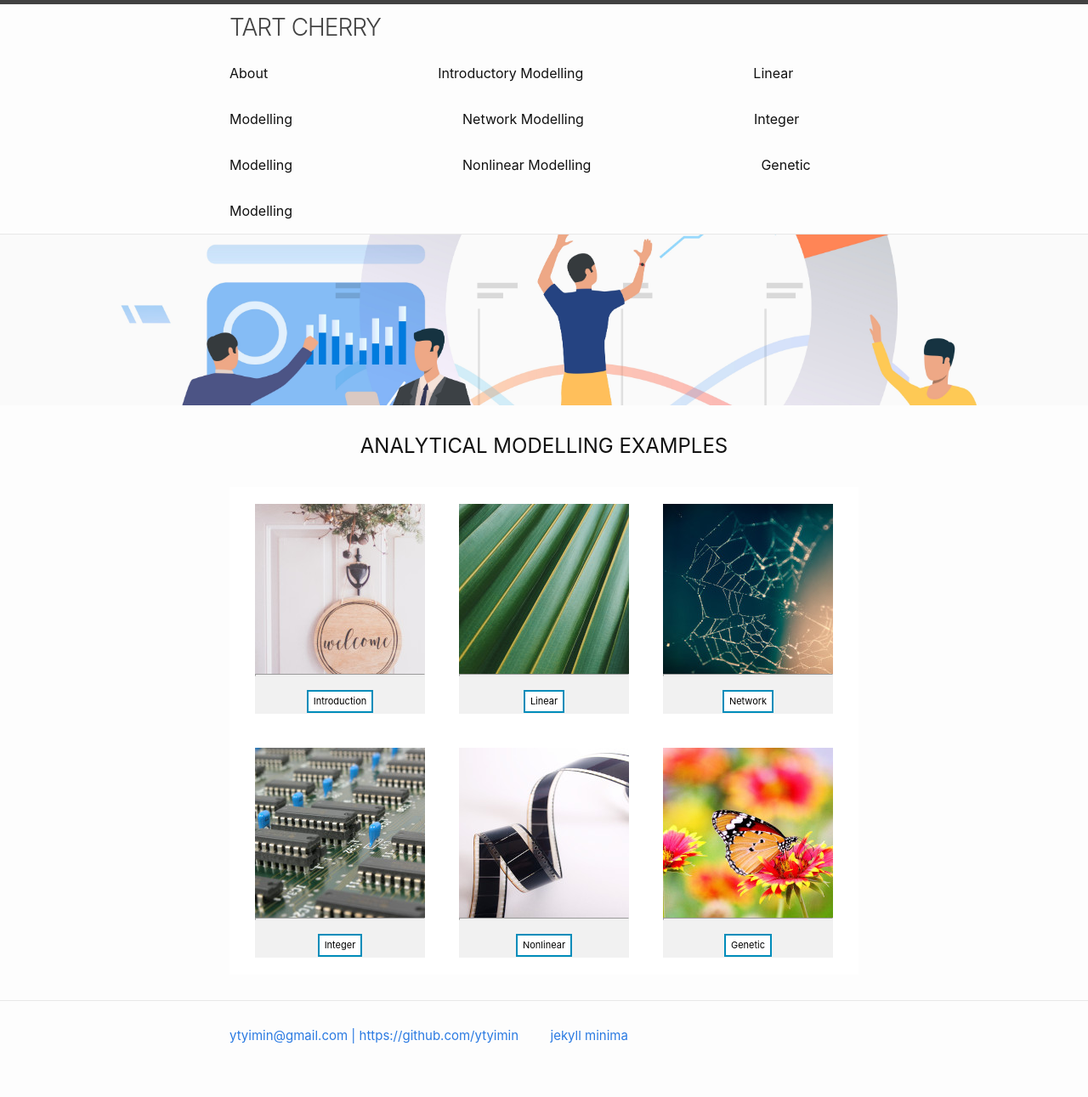
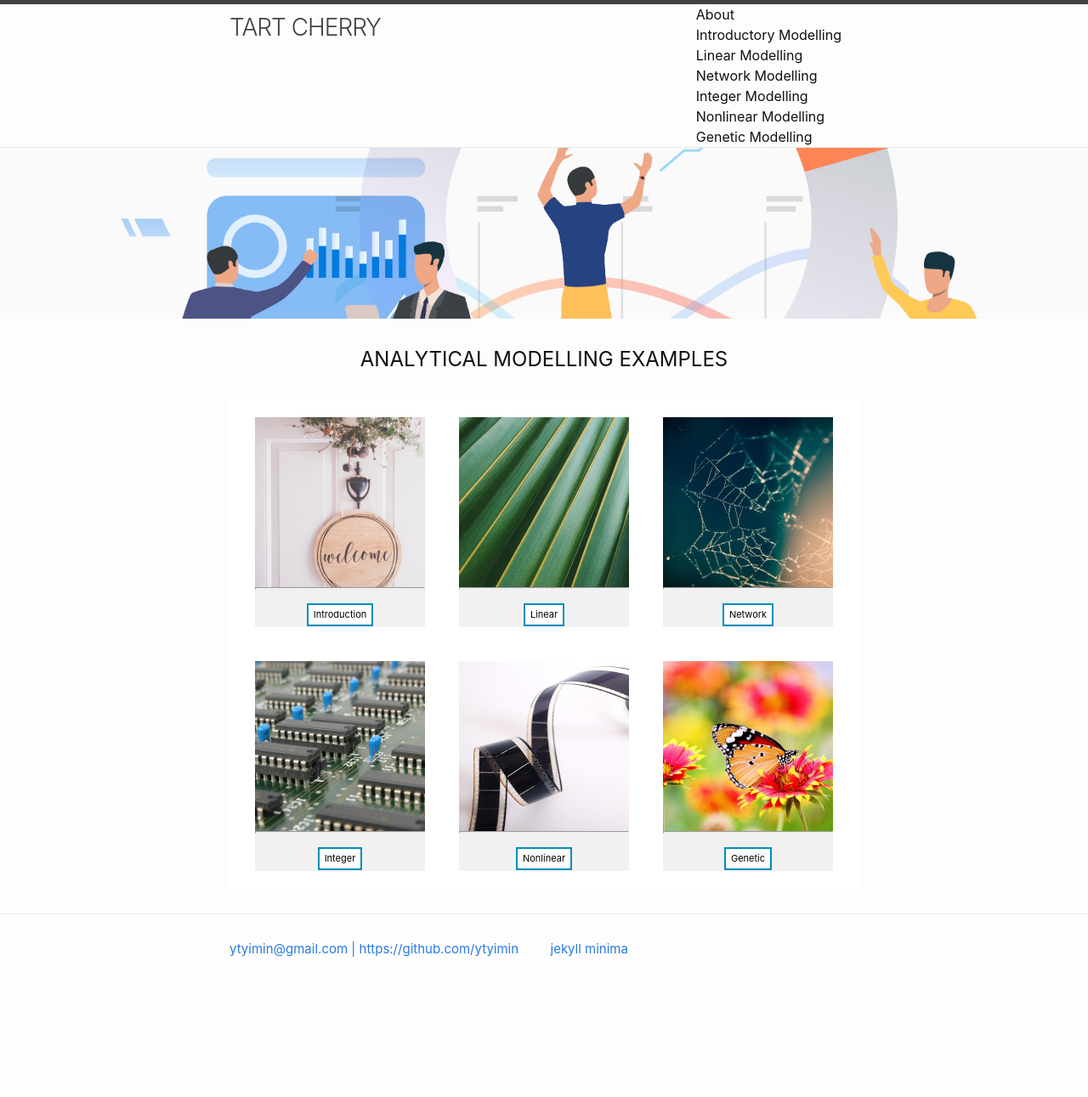
Before and after one commit to ytyimin/tart-cherry, a Jekyll site: the page built from index.markdown, in a window 1280 px wide. Shown: the whole page at 85% size. Built offline with Jekyll 4.4.1, drawn with Linux system fonts in a browser that asks for light colours; after the commit the page ends 1189 px from its top, so only the background shows below that.

Commit message:
Update _layout.scss

```diff
--- a/_sass/minima/_layout.scss
+++ b/_sass/minima/_layout.scss
@@ -105,11 +105,11 @@
     }
 
     .page-link {
-      display: inline;
+      display: block;
       padding: 0;
 
       &:not(:last-child) {
-        margin-right: 200px;
+        margin-right: 20px;
       }
       margin-left: auto;
     }
```
